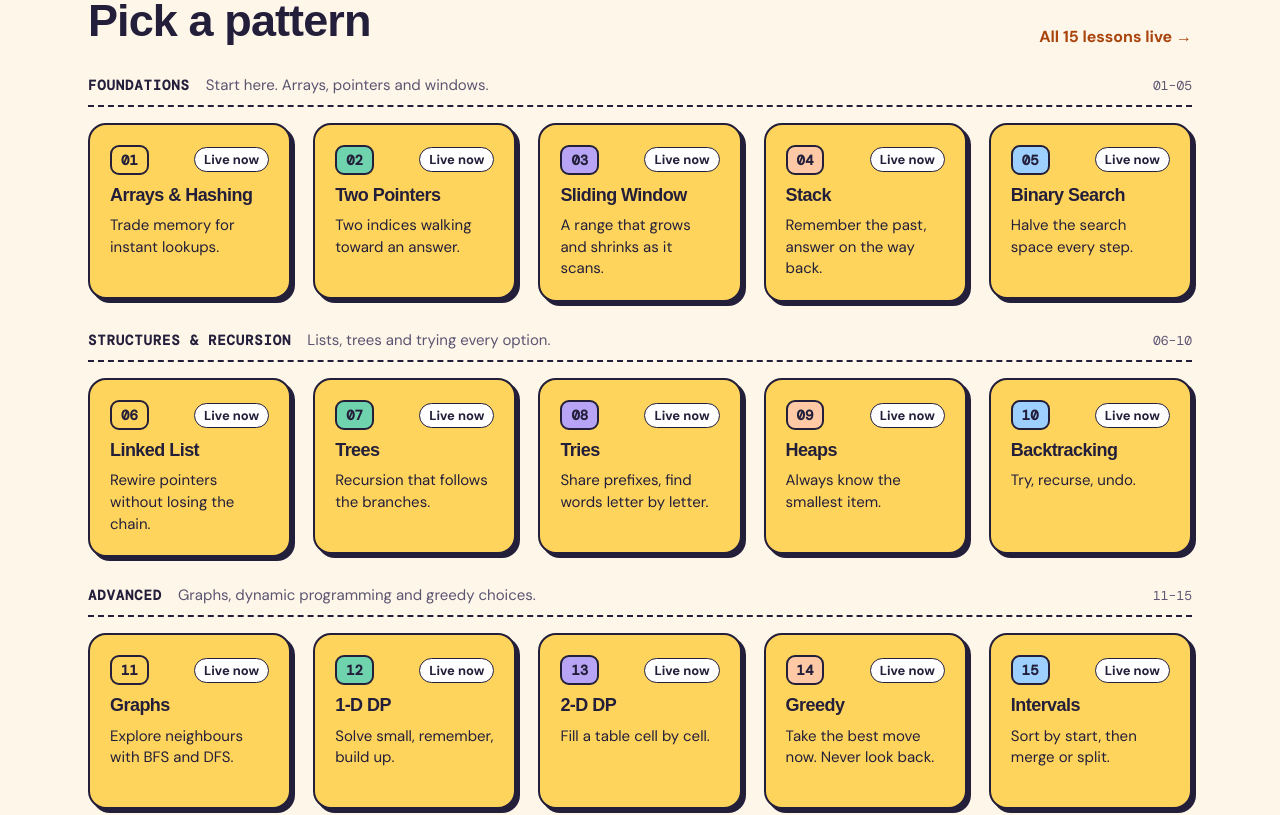
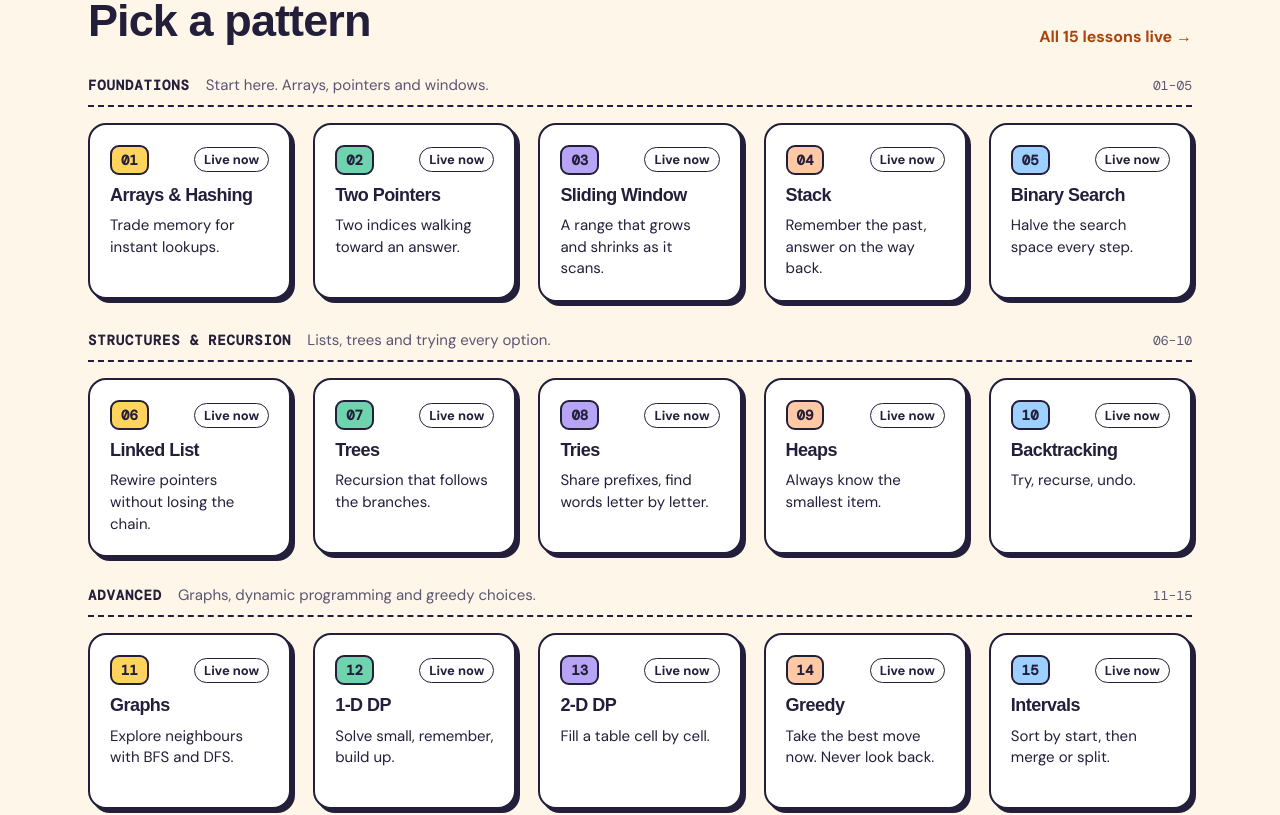
Before and after one commit to rohan-ahire1/pointer, a Next.js app: page / in a window 1280 px wide. Shown: the part 740-1555 px from the top of the page. Built offline with nearby package versions, Linux system fonts and the light colour scheme; a web font is replaced by a local one.

Commit message:
Pattern cards: neutral fill now that every pattern is live; dashed border marks coming soon

```diff
--- a/components/PatternCard/PatternCard.module.css
+++ b/components/PatternCard/PatternCard.module.css
@@ -18,12 +18,12 @@
 }
 
 .cardSoon {
-  background: var(--card);
+  background: var(--paper);
+  border-style: dashed;
 }
 
 .cardLive {
-  background: var(--yellow);
-  color: var(--on-accent);
+  background: var(--card);
 }
 
 .head {
--- a/components/PatternCard/PatternCard.tsx
+++ b/components/PatternCard/PatternCard.tsx
@@ -18,7 +18,7 @@ type PatternCardProps = {
  * (design/mocks/C2-Home.dc.html) and /patterns (design/mocks/C2-Patterns.dc.html)
  * — the same card, just with an extra progress row on the fuller page.
  * Live vs. soon is always shown as a text label ("Live now" / "Coming
- * soon"), never colour alone, even though live also gets a bolder fill.
+ * soon"), never colour alone, even though coming-soon cards also get a dashed border.
  */
 export function PatternCard({ pattern, variant, solved, total }: PatternCardProps) {
   const live = pattern.status === "live";
```
